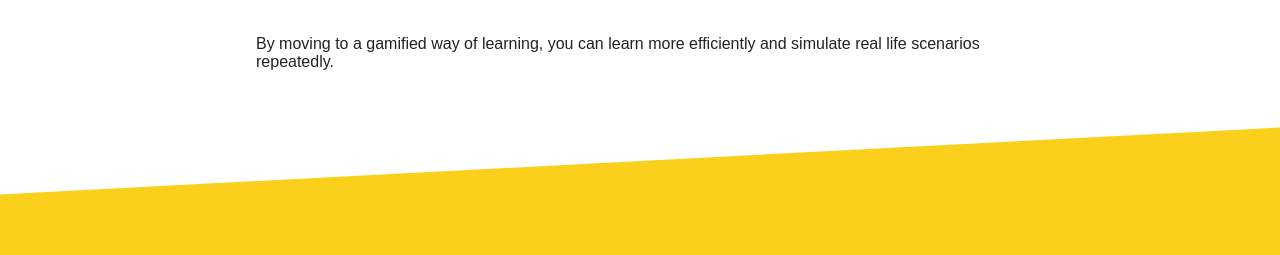
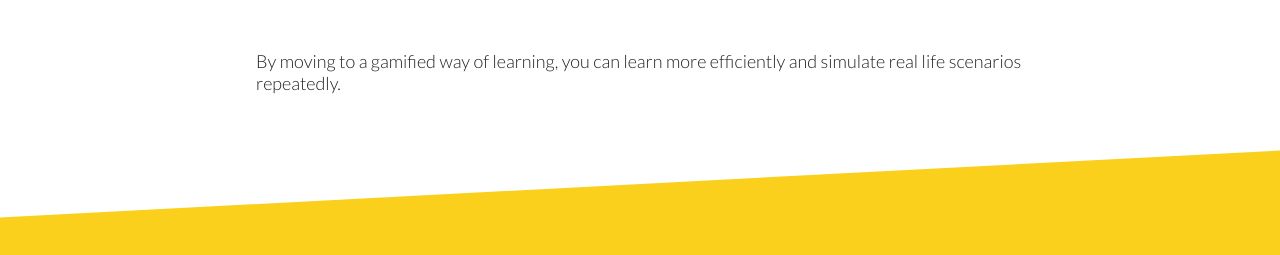
Before and after one commit to instruqt/instruqt.github.io, a plain HTML site: page index.htm in a window 1280 px wide. Shown: the part 152-407 px from the top of the page. Drawn offline with Linux system fonts and the light colour scheme.

Commit message:
Change font to Lato

```diff
--- a/css/style.css
+++ b/css/style.css
@@ -14,7 +14,9 @@
 body {
   background: #222;
   text-align: center;
-  font-family: 'Source Sans Pro', sans-serif;
+  font-family: 'Lato', sans-serif;
+  font-weight: 300;
+  font-size: 18px;
   position: relative;
 }
 
--- a/index.htm
+++ b/index.htm
@@ -3,6 +3,7 @@
 <head>
     <meta charset="utf-8">
     <title>instruqt</title>
+    <link href="https://fonts.googleapis.com/css?family=Lato:300,400,700,900" rel="stylesheet">
     <link rel="stylesheet" href="css/style.css">
 </head>
 <body>
```
